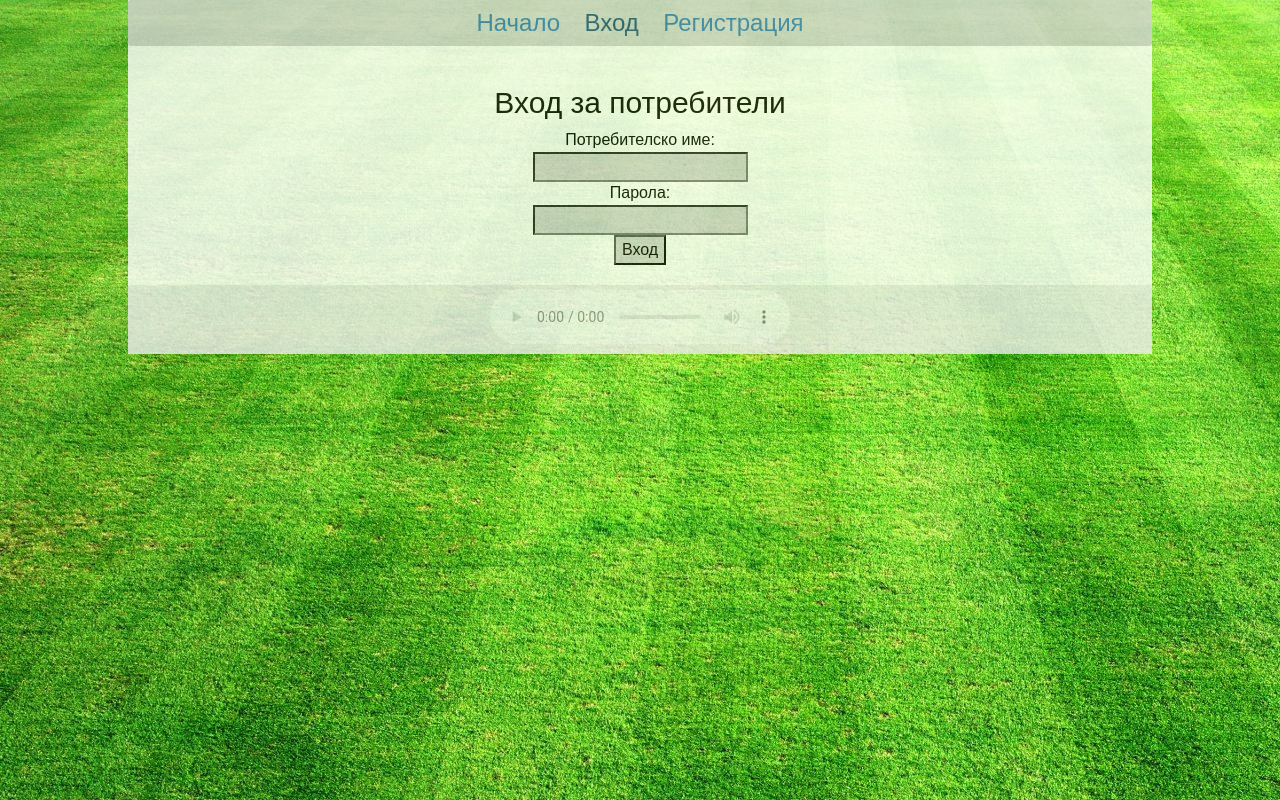
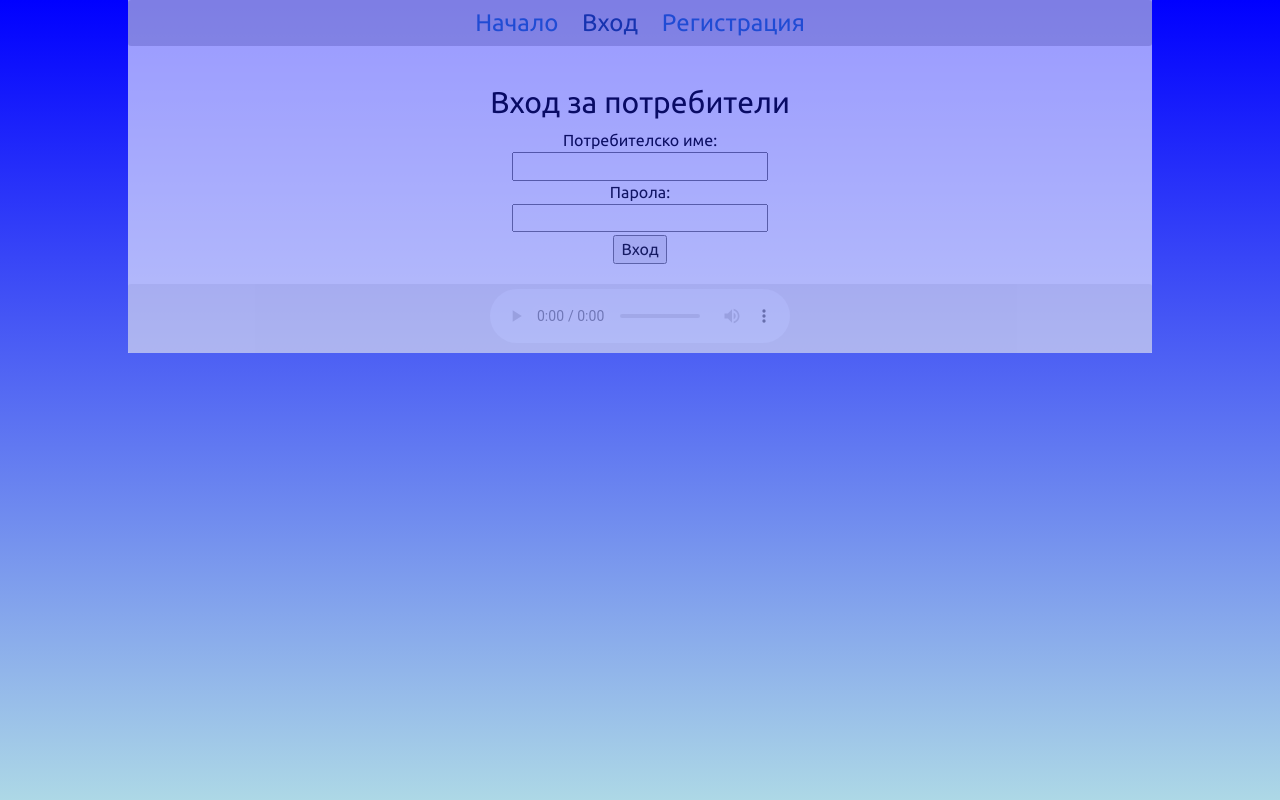
Before and after one commit to vladopanov/FootballScheduler, a plain HTML site: page index.html in a window 1280 px wide. Both pictures are taken after a click on the link "Вход". Drawn offline with Linux system fonts and the light colour scheme.

Commit message:
background styling

```diff
--- a/Content/football-matches.css
+++ b/Content/football-matches.css
@@ -1,6 +1,7 @@
 body {
-    background: url("../resources/grassmain.jpg") repeat-x;
-    font-family: Arial, Helvetica, sans-serif;
+    background: linear-gradient(blue, lightblue);
+    background-attachment: fixed;
+    font-family: 'Ubuntu', sans-serif;
     font-size: 16px;
     color: black;
 }
@@ -9,7 +10,7 @@ body {
     margin: 0 auto;
     width: 80%;
     background-color: white;
-    opacity: 0.8;
+    opacity: 0.6;
 }
 #menu {
     background: lightgrey;
@@ -43,9 +44,6 @@ table td {
     padding: 3px 5px;
     background: #EEE;
 }
-input {
-    line-height: 1.5em;
-}
 footer {
     background: #DDD;
     opacity: 0.5;
@@ -54,19 +52,12 @@ footer {
     text-align: center;
     border-radius: 3px;
 }
-input {
-    background-color: lightgrey;
-}
 td {
     text-align: left;
 }
 .buttonsTd {
     text-align: center;
 }
-/*img {
-    width: 20px;
-    vertical-align: middle;
-}*/
 #playersDiv {
     width: 40%;
     float: left;
@@ -107,22 +98,22 @@ td {
 .boldUsername {
     font-weight: bold;
 }
+#passInput {
+    margin-bottom: 3px;
+}
 #fileInput {
     margin: 0 auto;
-    margin-bottom: 2px;
+    margin-bottom: 3px;
 }
 .glyphicon-minus-sign {
     color: red;
-}
-.mybtn-green {
-    font-size: 1.2em;
 }
 .glyphicon-plus-sign {
     line-height: 100%;
     animation: pulse 3s infinite;
 }
 .photo {
-    width: 20%;
+    width: 30%;
 }
 
 @-moz-keyframes pulse {
--- a/index.html
+++ b/index.html
@@ -7,6 +7,7 @@
     <title>Telenor Matches Scheduler</title>
     <link href="Content/bootstrap.min.css" rel="stylesheet">
     <link rel="stylesheet" href="Content/football-matches.css">
+    <link href="https://fonts.googleapis.com/css?family=Ubuntu" rel="stylesheet">
     <script src="scripts/jquery-3.1.1.min.js"></script>
     <script src="scripts/jquery.noty.packaged.min.js"></script>
     <script src="scripts/moment.min.js"></script>
@@ -26,7 +27,8 @@
             <!--<section id="infoBox">Info</section>-->
             <!--<section id="errorBox">Error</section>-->
             <section id="viewHome">
-            <h2>Добре дошъл<span id="loggedInUser"></span>!
+                <h2>
+                    Добре дошъл<span id="loggedInUser"></span>!
                 </h2>
                 <h3 id="loginRegisterMessage">
                     Влез или се регистрирай!
@@ -37,14 +39,14 @@
                 <form id="formLogin">
                     <div>Потребителско име:</div>
                     <div>
-                    <input type="text" name="username" required/>
+                        <input type="text" name="username" required />
                     </div>
                     <div>Парола:</div>
                     <div>
-                    <input type="password" name="passwd" required/>
+                        <input id="passInput" type="password" name="passwd" required />
                     </div>
                     <div>
-                    <input type="submit" value="Вход"/>
+                        <input type="submit" value="Вход" />
                     </div>
                 </form>
             </section>
@@ -53,34 +55,34 @@
                 <form id="formRegister">
                     <div>Потребителско име:</div>
                     <div>
-                    <input type="text" name="username" required/>
+                        <input type="text" name="username" required />
                     </div>
                     <div>Парола:</div>
                     <div>
-                    <input type="password" name="passwd" required/>
+                        <input type="password" name="passwd" required />
                     </div>
                     <div>Повтори парола:</div>
                     <div>
-                    <input type="password" name="confirmPasswd" required/>
+                        <input type="password" name="confirmPasswd" required />
                     </div>
                     <div>Име:</div>
                     <div>
-                    <input type="text" name="firstName"/>
+                        <input type="text" name="firstName" />
                     </div>
                     <div>Фамилия:</div>
                     <div>
-                    <input type="text" name="lastName"/>
+                        <input type="text" name="lastName" />
                     </div>
                     <div>Телефон:</div>
                     <div>
-                    <input type="tel" name="phone"/>
+                        <input type="tel" name="phone" />
                     </div>
                     <div>Снимка:</div>
                     <div>
                         <input id="fileInput" type="file" name="photo" />
                     </div>
                     <div>
-                    <input type="submit" value="Регистрация"/>
+                        <input type="submit" value="Регистрация" />
                     </div>
                 </form>
             </section>
@@ -116,15 +118,14 @@
                                 <input id="inputMessage" type="text" name="message" placeholder="Събщение">
                             </div>
                             <div>
-                            <input id="messageButton" type="submit" value="Добави" name="submitMessage"/>
+                                <input id="messageButton" type="submit" value="Добави" name="submitMessage" />
                             </div>
                         </form>
                         <div id="messagesContainer"></div>
                     </div>
                 </div>
             </section>
-        <section id="viewPlayerInfo">
-        </section>
+            <section id="viewPlayerInfo"></section>
         </main>
         <footer>
             <audio controls loop autoplay>
```
Lines whose indentation alone changed are shown as unchanged.
